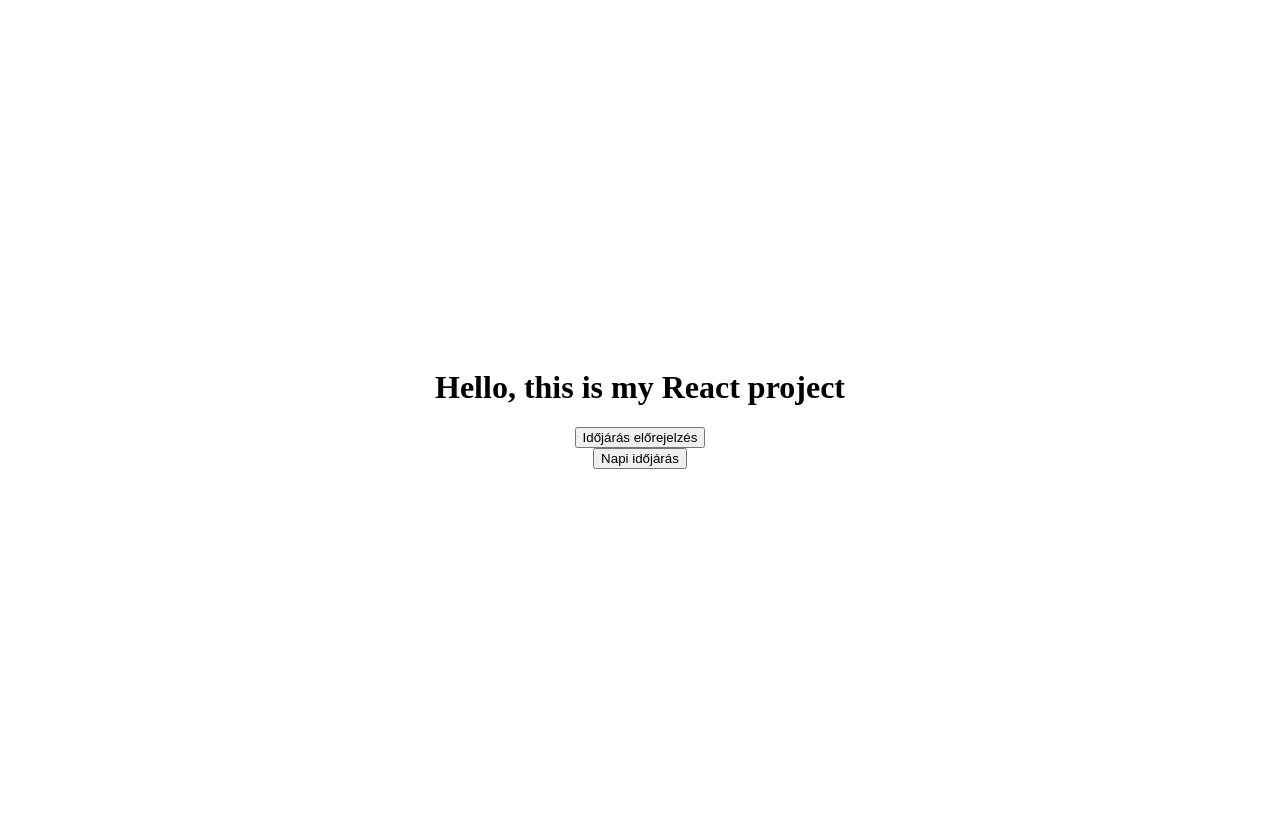
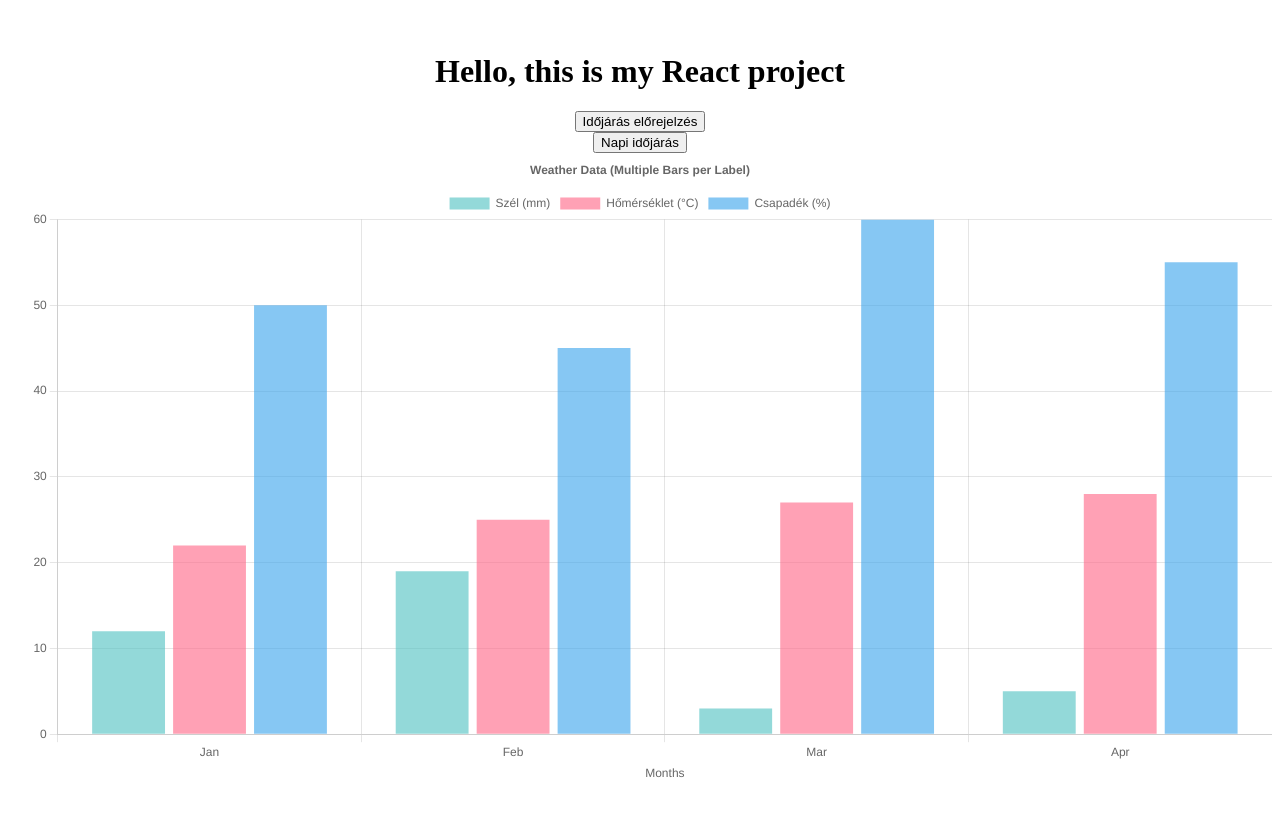
Before and after one commit to bence0601/DmLabTask, a React (Create React App) app in the folder Frontend/weather-api-frontend/: page / in a window 1280 px wide. Built offline with nearby package versions, Linux system fonts and the light colour scheme.

Commit message:
feat(Frontend): Added file for representing the bar charts of weatherdata

```diff
--- a/Frontend/weather-api-frontend/package.json
+++ b/Frontend/weather-api-frontend/package.json
@@ -7,6 +7,7 @@
     "@testing-library/react": "^13.4.0",
     "@testing-library/user-event": "^13.5.0",
     "chart.js": "^4.4.6",
+    "chartjs-plugin-datalabels": "^2.2.0",
     "react": "^18.3.1",
     "react-chartjs-2": "^5.2.0",
     "react-dom": "^18.3.1",
--- a/Frontend/weather-api-frontend/src/App.js
+++ b/Frontend/weather-api-frontend/src/App.js
@@ -1,6 +1,7 @@
 import './App.css';
 import ForecastButton from './components/forecast-button';
 import DailyWeatherButton from './components/daily-weather-button';
+import BarChartPlaceholder from './components/bar-chart';
 
 function App() {
   return (
@@ -8,6 +9,7 @@
       <h1>Hello, this is my React project</h1>
       <ForecastButton />
       <DailyWeatherButton/>
+      <BarChartPlaceholder/>
     </div>
   );
 }
--- /dev/null
+++ b/Frontend/weather-api-frontend/src/components/bar-chart.jsx
@@ -0,0 +1,63 @@
+import React from 'react';
+import { Bar } from 'react-chartjs-2';
+import { Chart as ChartJS, CategoryScale, LinearScale, BarElement, Title, Tooltip, Legend } from 'chart.js';
+
+// Register required components
+ChartJS.register(CategoryScale, LinearScale, BarElement, Title, Tooltip, Legend);
+
+const data = {
+  labels: ['Jan', 'Feb', 'Mar', 'Apr'], // Group labels
+  datasets: [
+    {
+      label: 'Szél (mm)',
+      data: [12, 19, 3, 5],
+      backgroundColor: 'rgba(75, 192, 192, 0.6)', //blueish
+    },
+    {
+      label: 'Hőmérséklet (°C)', // Second bar in each group
+      data: [22, 25, 27, 28],
+      backgroundColor: 'rgba(255, 99, 132, 0.6)', //redish
+    },
+    {
+      label: 'Csapadék (%)', // Third bar in each group
+      data: [50, 45, 60, 55],
+      backgroundColor: 'rgba(54, 162, 235, 0.6)', // greenish
+    },
+  ],
+};
+
+const options = {
+  responsive: true,
+  plugins: {
+    legend: {
+      position: 'top',
+    },
+    title: {
+      display: true,
+      text: 'Weather Data (Multiple Bars per Label)',
+    },
+  },
+  scales: {
+    x: {
+      stacked: false, // Set to true for stacked bars
+      title: {
+        display: true,
+        text: 'Months',
+      },
+    },
+    y: {
+      stacked: false, // Set to true for stacked bars
+      title: {
+        display: true,
+        text: '',
+      },
+      beginAtZero: true,
+    },
+  },
+};
+
+const MultiBarChart = () => {
+  return <Bar data={data} options={options} />;
+};
+
+export default MultiBarChart;
```
Also changed, not shown: 1 other file (tests, documents, lock files or other folders).
